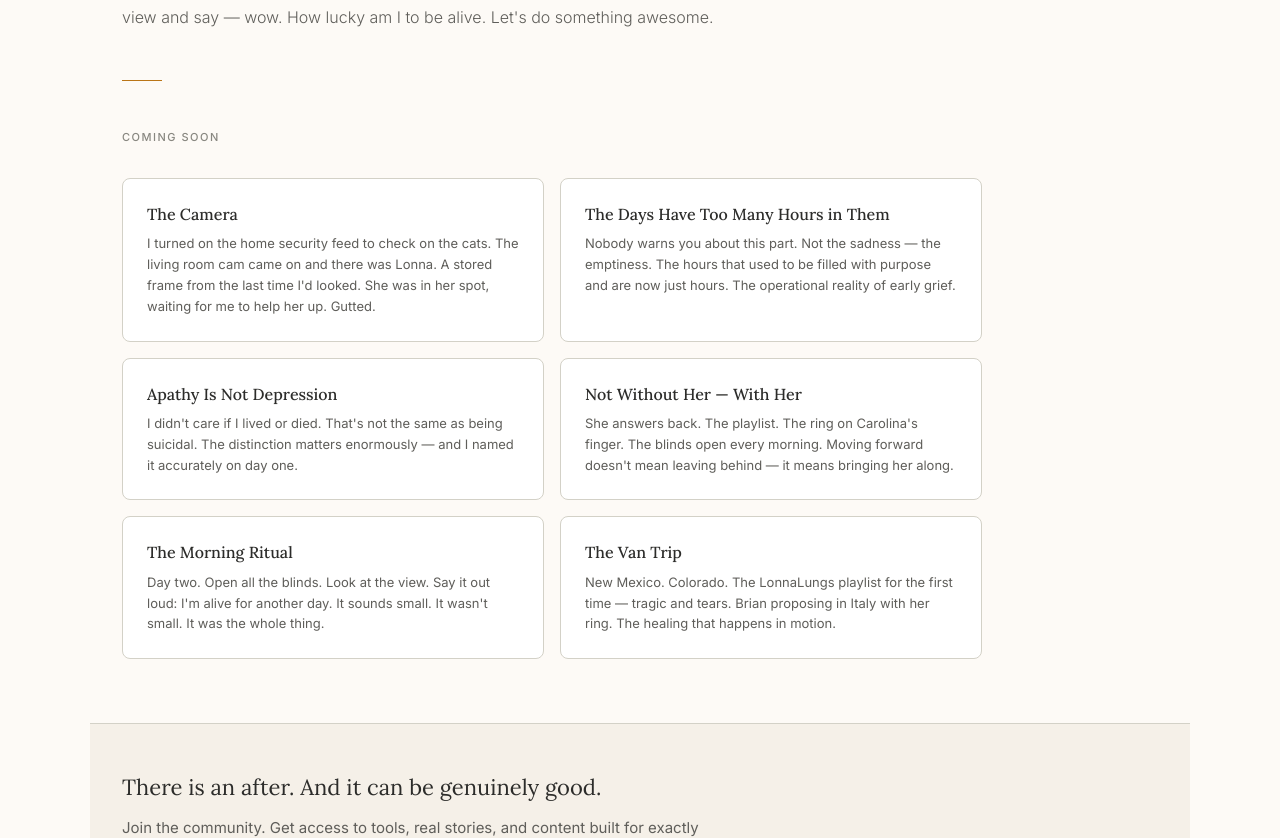
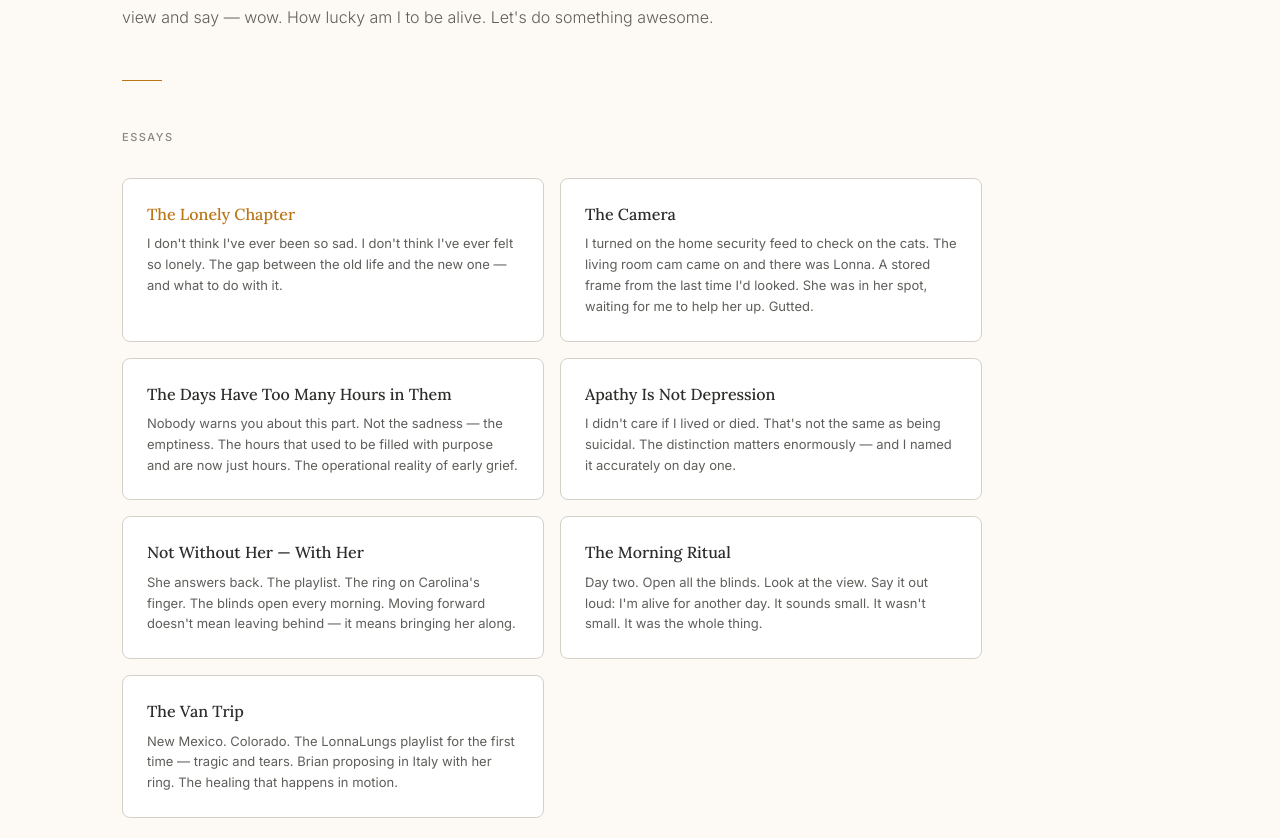
Before and after one commit to caseywsj/caregivertrap, a Next.js app: page /after in a window 1280 px wide. Shown: the part 529-1367 px from the top of the page. Built offline with nearby package versions, Linux system fonts and the light colour scheme.

Commit message:
Add The Lonely Chapter article and update After section cards

```diff
--- a/app/after/page.tsx
+++ b/app/after/page.tsx
@@ -29,38 +29,65 @@ export default function After() {
 
         <section style={{ padding: "0 2rem 4rem" }}>
           <p style={{ fontSize: "11px", letterSpacing: "1.5px", textTransform: "uppercase" as const, color: "#888780", marginBottom: "2rem", fontWeight: 500 }}>
-            Coming soon
+            Essays
           </p>
           <div style={{ display: "grid", gridTemplateColumns: "repeat(auto-fit, minmax(280px, 1fr))", gap: "1rem", maxWidth: "860px" }}>
             {[
               {
+                title: "The Lonely Chapter",
+                desc: "I don't think I've ever been so sad. I don't think I've ever felt so lonely. The gap between the old life and the new one — and what to do with it.",
+                href: "/after/the-lonely-chapter",
+                live: true
+              },
+              {
                 title: "The Camera",
-                desc: "I turned on the home security feed to check on the cats. The living room cam came on and there was Lonna. A stored frame from the last time I'd looked. She was in her spot, waiting for me to help her up. Gutted."
+                desc: "I turned on the home security feed to check on the cats. The living room cam came on and there was Lonna. A stored frame from the last time I'd looked. She was in her spot, waiting for me to help her up. Gutted.",
+                href: null,
+                live: false
               },
               {
                 title: "The Days Have Too Many Hours in Them",
-                desc: "Nobody warns you about this part. Not the sadness — the emptiness. The hours that used to be filled with purpose and are now just hours. The operational reality of early grief."
+                desc: "Nobody warns you about this part. Not the sadness — the emptiness. The hours that used to be filled with purpose and are now just hours. The operational reality of early grief.",
+                href: null,
+                live: false
               },
               {
                 title: "Apathy Is Not Depression",
-                desc: "I didn't care if I lived or died. That's not the same as being suicidal. The distinction matters enormously — and I named it accurately on day one."
+                desc: "I didn't care if I lived or died. That's not the same as being suicidal. The distinction matters enormously — and I named it accurately on day one.",
+                href: null,
+                live: false
               },
               {
                 title: "Not Without Her — With Her",
-                desc: "She answers back. The playlist. The ring on Carolina's finger. The blinds open every morning. Moving forward doesn't mean leaving behind — it means bringing her along."
+                desc: "She answers back. The playlist. The ring on Carolina's finger. The blinds open every morning. Moving forward doesn't mean leaving behind — it means bringing her along.",
+                href: null,
+                live: false
               },
               {
                 title: "The Morning Ritual",
-                desc: "Day two. Open all the blinds. Look at the view. Say it out loud: I'm alive for another day. It sounds small. It wasn't small. It was the whole thing."
+                desc: "Day two. Open all the blinds. Look at the view. Say it out loud: I'm alive for another day. It sounds small. It wasn't small. It was the whole thing.",
+                href: null,
+                live: false
               },
               {
                 title: "The Van Trip",
-                desc: "New Mexico. Colorado. The LonnaLungs playlist for the first time — tragic and tears. Brian proposing in Italy with her ring. The healing that happens in motion."
+                desc: "New Mexico. Colorado. The LonnaLungs playlist for the first time — tragic and tears. Brian proposing in Italy with her ring. The healing that happens in motion.",
+                href: null,
+                live: false
               },
             ].map((item, i) => (
               <div key={i} style={{ padding: "1.5rem", border: "0.5px solid #D3D1C7", borderRadius: "8px", background: "#fff" }}>
-                <p style={{ fontFamily: "'Lora', serif", fontSize: "16px", fontWeight: 500, color: "#2C2C2A", marginBottom: "0.5rem", lineHeight: 1.4 }}>{item.title}</p>
-                <p style={{ fontSize: "13px", color: "#5F5E5A", lineHeight: 1.6 }}>{item.desc}</p>
+                {item.live && item.href ? (
+                  <a href={item.href} style={{ textDecoration: "none" }}>
+                    <p style={{ fontFamily: "'Lora', serif", fontSize: "16px", fontWeight: 500, color: "#BA7517", marginBottom: "0.5rem", lineHeight: 1.4 }}>{item.title}</p>
+                    <p style={{ fontSize: "13px", color: "#5F5E5A", lineHeight: 1.6 }}>{item.desc}</p>
+                  </a>
+                ) : (
+                  <>
+                    <p style={{ fontFamily: "'Lora', serif", fontSize: "16px", fontWeight: 500, color: "#2C2C2A", marginBottom: "0.5rem", lineHeight: 1.4 }}>{item.title}</p>
+                    <p style={{ fontSize: "13px", color: "#5F5E5A", lineHeight: 1.6 }}>{item.desc}</p>
+                  </>
+                )}
               </div>
             ))}
           </div>
--- /dev/null
+++ b/app/after/the-lonely-chapter/page.tsx
@@ -0,0 +1,59 @@
+import Nav from "../../../components/Nav";
+import Footer from "../../../components/Footer";
+import JoinCTA from "../../../components/JoinCTA";
+
+export default function TheLonelyChapter() {
+  return (
+    <main style={{ fontFamily: "'Inter', sans-serif", background: "#FDFAF6", color: "#2C2C2A", minHeight: "100vh" }}>
+      <Nav />
+      <div style={{ maxWidth: "680px", margin: "0 auto", padding: "5rem 2rem 4rem" }}>
+        <p style={{ fontSize: "11px", letterSpacing: "1.5px", textTransform: "uppercase" as const, color: "#BA7517", marginBottom: "1rem", fontWeight: 500 }}>
+          After
+        </p>
+        <h1 style={{ fontFamily: "'Lora', serif", fontSize: "clamp(28px, 4vw, 42px)", fontWeight: 400, lineHeight: 1.3, letterSpacing: "-0.5px", marginBottom: "1.5rem", color: "#2C2C2A" }}>
+          The Lonely Chapter
+        </h1>
+        <p style={{ fontSize: "19px", fontFamily: "'Lora', serif", fontStyle: "italic", lineHeight: 1.7, color: "#5F5E5A", marginBottom: "3rem" }}>
+          The gap between the old life and the new one — and what to do with it.
+        </p>
+
+        <div style={{ fontSize: "17px", lineHeight: 1.9, color: "#3a3a38", fontWeight: 300 }}>
+          <p style={{ marginBottom: "1.5rem" }}>I don&apos;t think I&apos;ve ever been so sad.</p>
+          <p style={{ marginBottom: "1.5rem" }}>I don&apos;t think I&apos;ve ever felt so lonely.</p>
+          <p style={{ marginBottom: "1.5rem" }}>I wrote that on July 29, 2025. The day Lonna died. And I meant both things completely. But here&apos;s what I&apos;ve learned in the months since — they aren&apos;t the same thing. The sadness made sense. The loneliness was something different. Something I wasn&apos;t prepared for. Something nobody really talks about.</p>
+          <p style={{ marginBottom: "1.5rem" }}>What they don&apos;t warn you about is the gap.</p>
+          <p style={{ marginBottom: "1.5rem" }}>The old life is gone. The new life hasn&apos;t arrived yet. And in between those two things is a stretch of road that nobody has a good name for.</p>
+          <p style={{ marginBottom: "1.5rem" }}>I heard it called the Lonely Chapter recently. That&apos;s as good a name as any.</p>
+
+          <div style={{ width: "40px", height: "1.5px", background: "#BA7517", margin: "2.5rem 0" }} />
+
+          <p style={{ marginBottom: "1.5rem" }}>The world gets smaller when you&apos;re managing a progressive disease. Not dramatically, not all at once — gradually, over years. Scleroderma had been in our life for twenty-five years. The pulmonary involvement started about six years before she passed. And as the oxygen requirements grew and the Houston trips multiplied and the clinic schedule tightened, the radius of what was possible just kept shrinking.</p>
+          <p style={{ marginBottom: "1.5rem" }}>But people didn&apos;t drift. Let me be clear about that. Over a hundred people showed up at Lonna&apos;s celebration of life in April 2025. Her village was real and it showed up. What lapsed were activities — the spontaneous trips, the new adventures, the things that require you to be untethered for a week. You can&apos;t be untethered when someone needs you. That&apos;s not a complaint. That&apos;s just the math.</p>
+          <p style={{ marginBottom: "1.5rem" }}>When it ended I looked up and the friendships were intact. The activities were dusty. And the new life — the wide open, no-limits, big world version — hadn&apos;t started yet.</p>
+          <p style={{ marginBottom: "1.5rem" }}>That&apos;s the gap. That&apos;s the lonely chapter.</p>
+
+          <div style={{ width: "40px", height: "1.5px", background: "#BA7517", margin: "2.5rem 0" }} />
+
+          <p style={{ marginBottom: "1.5rem" }}>Here&apos;s what it actually looks like from the inside. Day one, I wrote in my journal: the texts will slow down soon. I knew it even then. The outpouring of support in the first two weeks is real and it&apos;s generous and it means everything. And then people go back to their lives — as they should — and you&apos;re left with yours. Which is quieter than it&apos;s ever been.</p>
+          <p style={{ marginBottom: "1.5rem" }}>Two choices in that gap. You can wait for the new life to find you. Or you can go find it.</p>
+          <p style={{ marginBottom: "1.5rem" }}>Waiting is a trap. I&apos;d spent enough time in traps.</p>
+          <p style={{ marginBottom: "1.5rem" }}>Day one I drove the Sprinter. Day three I had lunch with the Nerdy Tech Friday Group. Day nine I got invited to a motorcycle club meetup and a weekly Old Farts gathering at the Counter Cafe. Day eleven I drove out to Georgetown Airport for an EAA meeting and then went to Salt Lick alone. Day twenty-three I was playing tennis and golf at the Broadmoor in Colorado with old friends.</p>
+          <p style={{ marginBottom: "1.5rem" }}>None of it was comfortable. All of it was necessary.</p>
+          <p style={{ marginBottom: "1.5rem" }}>A book I read in those first weeks had a surfer analogy that stuck: you don&apos;t have to catch every wave. But you have to be in the water. Sitting on the beach waiting for the perfect wave is just sitting on the beach.</p>
+
+          <div style={{ width: "40px", height: "1.5px", background: "#BA7517", margin: "2.5rem 0" }} />
+
+          <p style={{ marginBottom: "1.5rem" }}>Someone said recently: &ldquo;If you&apos;re not willing to be lonely for a period of time, you&apos;ll never become who you&apos;re capable of becoming.&rdquo;</p>
+          <p style={{ marginBottom: "1.5rem" }}>That&apos;s it exactly. The lonely chapter isn&apos;t a problem to solve. It&apos;s internal work. Uncomfortable, necessary, and temporary — if you&apos;re willing to do it.</p>
+          <p style={{ marginBottom: "1.5rem" }}>Get in the water.</p>
+        </div>
+
+        <div style={{ marginTop: "4rem", paddingTop: "2rem", borderTop: "0.5px solid #D3D1C7" }}>
+          <a href="/after" style={{ fontSize: "13px", color: "#BA7517", textDecoration: "none" }}>← Back to After</a>
+        </div>
+      </div>
+      <JoinCTA message="There is an after. And it can be genuinely good." />
+      <Footer />
+    </main>
+  );
+}
```
